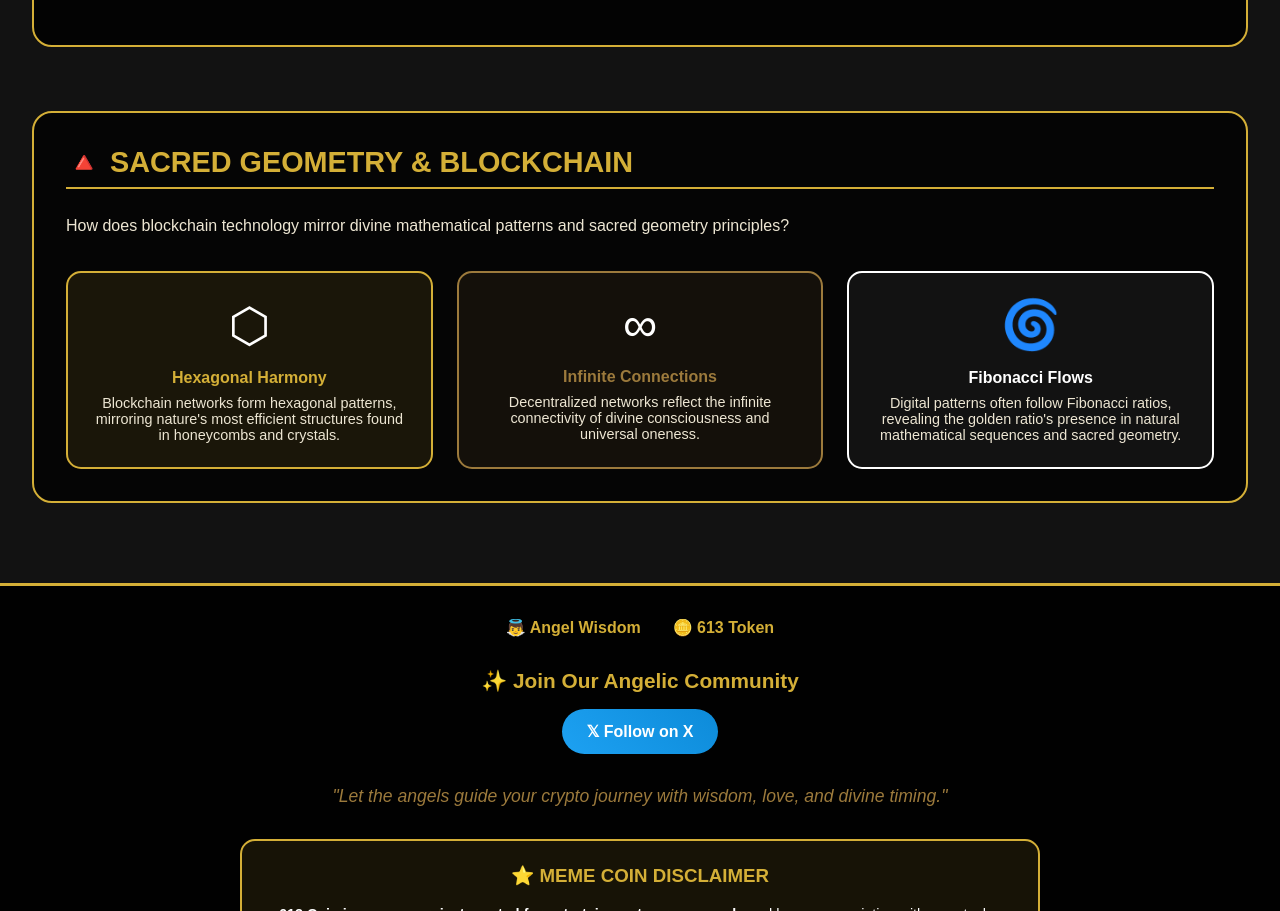
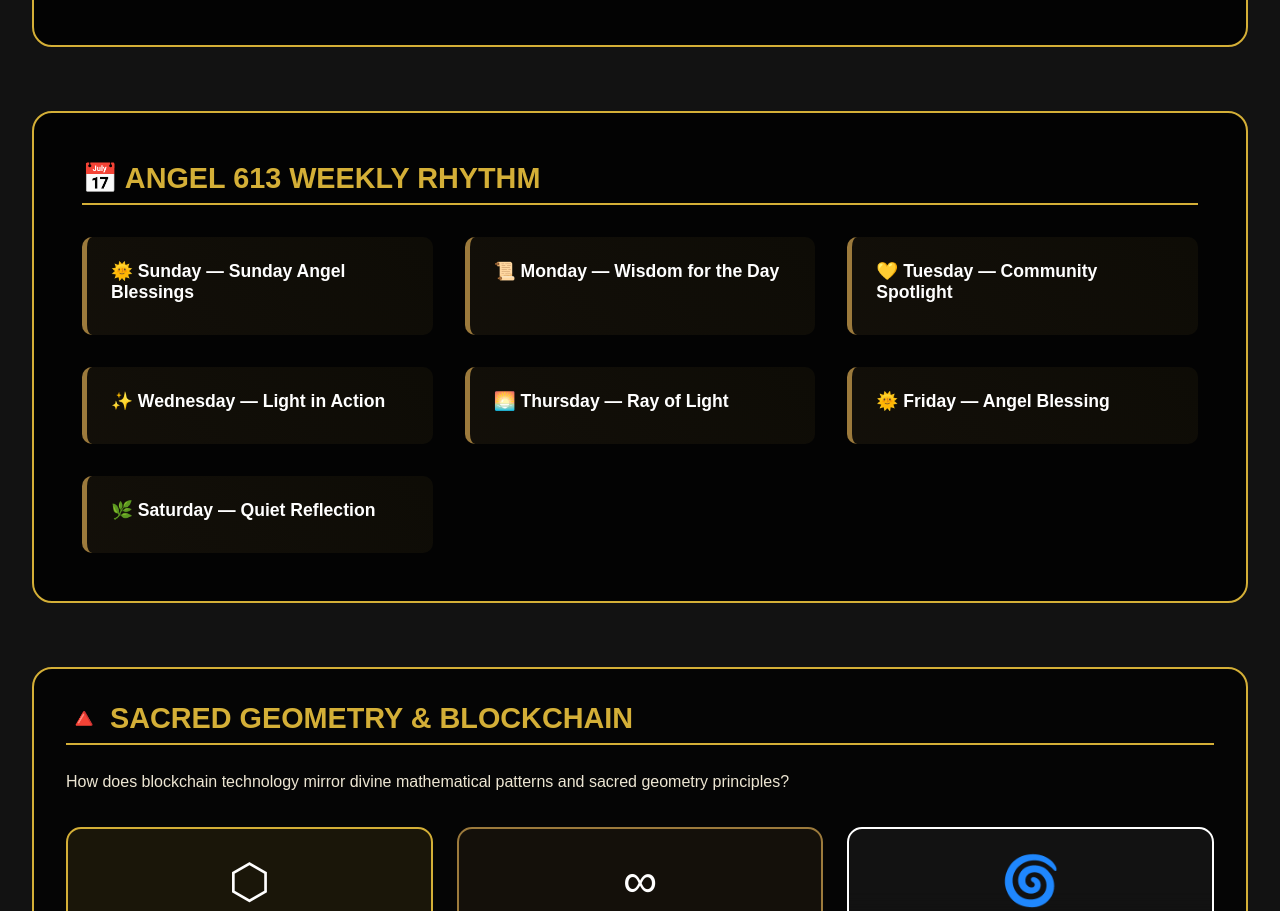
Before and after one commit to gwiggs458/Angel613, a plain HTML site: page index.html in a window 1280 px wide. Shown: the part 5212-6123 px from the top of the page. Drawn offline with Linux system fonts and the light colour scheme.

Commit message:
Add weekly rhythm section to index.html
Added a weekly rhythm section with daily themes for the Angel 613.

```diff
--- a/index.html
+++ b/index.html
@@ -946,6 +946,34 @@
                         <strong style="color: #9C7A3C;">Angel Action:</strong>
                         <span style="color: #EDE6D3;" id="weeklyReadingAction">Spend 5 minutes each morning in gratitude meditation before checking crypto prices.</span>
                     </div>
+                </div>
+            </div>
+        </section>
+
+        <!-- Weekly X Post Schedule -->
+        <section class="commandments-section scroll-fade">
+            <h2 class="section-title">📅 ANGEL 613 WEEKLY RHYTHM</h2>
+            <div class="commandments-grid">
+                <div class="commandment-item enhanced-hover">
+                    <div class="commandment-text">🌞 Sunday — Sunday Angel Blessings</div>
+                </div>
+                <div class="commandment-item enhanced-hover">
+                    <div class="commandment-text">📜 Monday — Wisdom for the Day</div>
+                </div>
+                <div class="commandment-item enhanced-hover">
+                    <div class="commandment-text">💛 Tuesday — Community Spotlight</div>
+                </div>
+                <div class="commandment-item enhanced-hover">
+                    <div class="commandment-text">✨ Wednesday — Light in Action</div>
+                </div>
+                <div class="commandment-item enhanced-hover">
+                    <div class="commandment-text">🌅 Thursday — Ray of Light</div>
+                </div>
+                <div class="commandment-item enhanced-hover">
+                    <div class="commandment-text">🌞 Friday — Angel Blessing</div>
+                </div>
+                <div class="commandment-item enhanced-hover">
+                    <div class="commandment-text">🌿 Saturday — Quiet Reflection</div>
                 </div>
             </div>
         </section>
```
